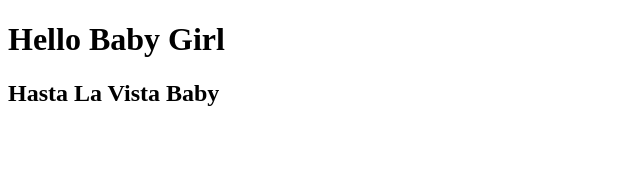
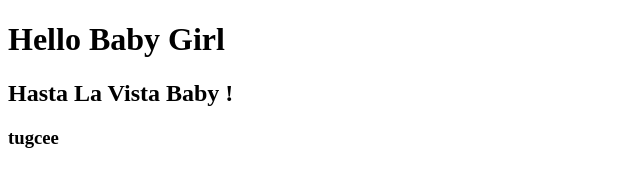
Before and after one commit to jbmr564247/week0, a plain HTML site: page index.html in a window 1280 px wide. Shown: the full height of the page, 0-640 px from the left. Drawn offline with Linux system fonts and the light colour scheme; files that its build step writes are made by us from their sources.

Commit message:
add something

```diff
--- a/index.html
+++ b/index.html
@@ -8,7 +8,8 @@
 	</head>
 	<body>
 		<h1 class="classname" id="iName">Hello Baby Girl</h1>
-		<h2> Hasta La Vista Baby
+		<h2> Hasta La Vista Baby ! </h2>
+		<h3> tugcee </h3>
 
 
 	</body>
```
